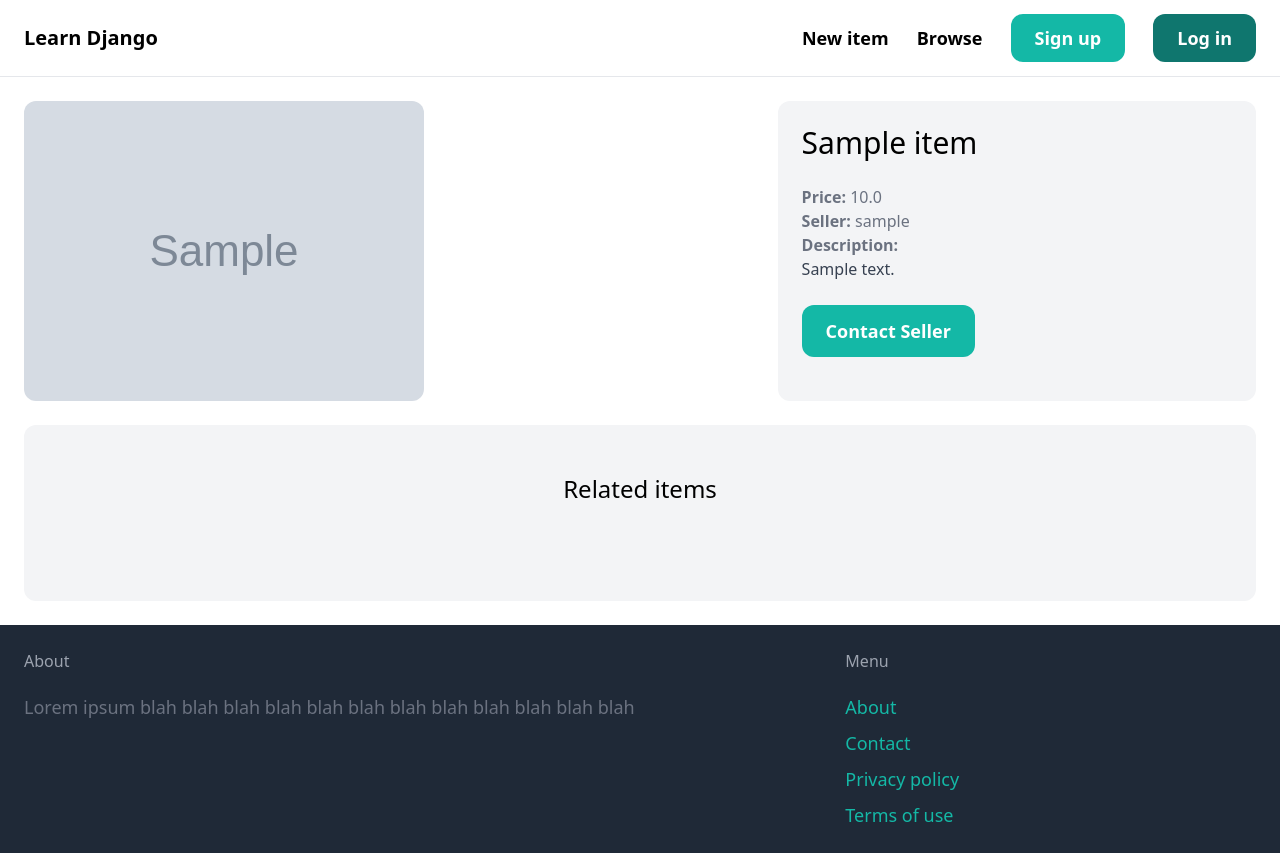
After one commit to sharrief/python-django-freecodecamp, a Django app: page /items/1/ in a window 1280 px wide. The commit adds this page. Run offline with Django 5.2, Linux system fonts and the light colour scheme; tables that the repository leaves empty hold one stand-in row (values such as "Sample post"); grey boxes marked "Sample" are stand-in pictures; some libraries are stand-ins or nearby versions.

Commit message:
Add item detail and start signup form

```diff
--- a/learndjango/core/templates/core/base.html
+++ b/learndjango/core/templates/core/base.html
@@ -13,7 +13,7 @@
         <a href="#" class="text-lg font-semibold hover:text-gray-500">New item</a>
         <a href="#" class="text-lg font-semibold hover:text-gray-500">Browse</a>
 
-        <a href="#" class="px-6 py-3 text-lg font-semibold bg-teal-500 text-white rounded-xl hover:bg-teal-700">Sign up</a>
+        <a href="{% url "core:signup" %}" class="px-6 py-3 text-lg font-semibold bg-teal-500 text-white rounded-xl hover:bg-teal-700">Sign up</a>
         <a href="#" class="px-6 py-3 text-lg font-semibold bg-teal-700 text-white rounded-xl hover:bg-teal-500">Log in </a>
       </div>
     </nav>
@@ -30,7 +30,7 @@
         <h3 class="mb-5 fond-semibold text-gray-400">Menu</h3>
         <ul class="space-y-2">
           <li><a href="#" class="text-lg text-teal-500 hover:text-teal-700">About</a></li>
-          <li><a href="{% url "contact" %}" class="text-lg text-teal-500 hover:text-teal-700">Contact</a></li>
+          <li><a href="{% url "core:contact" %}" class="text-lg text-teal-500 hover:text-teal-700">Contact</a></li>
           <li><a href="#" class="text-lg text-teal-500 hover:text-teal-700">Privacy policy</a></li>
           <li><a href="#" class="text-lg text-teal-500 hover:text-teal-700">Terms of use</a></li>
         </ul>
--- a/learndjango/core/templates/core/index.html
+++ b/learndjango/core/templates/core/index.html
@@ -8,7 +8,7 @@
   <div class="grid grid-cols-3 gap-3">
     {% for item in items %}
       <div>
-        <a href="#">
+        <a href="{% url "item:detail" item.id %}">
           <div>
             <img src="{{ item.image.url }}" class="rounded-t-xl">
           </div>
@@ -29,7 +29,7 @@
         <a href="#">
           <div class="p-6 bg-white rounded-xl">
             <h2 class="text-2xl">{{ category.name }}</h2>
-            <p class="text-gray-500">{{ category.items.count }} Items</p>
+            <p class="text-gray-500">{{ category.items.count }} </p>
           </div>
         </a>
       </div>
--- /dev/null
+++ b/learndjango/core/urls.py
@@ -0,0 +1,11 @@
+from django.urls import path
+
+from . import views
+
+app_name = 'core'
+
+urlpatterns = [
+    path('', views.index, name="index"),
+    path('contact/', views.contact, name="contact"),
+    path('signup/', views.signup, name='signup')
+]
--- /dev/null
+++ b/learndjango/item/templates/item/detail.html
@@ -0,0 +1,43 @@
+{% extends "core/base.html" %}
+
+{% block title %}{{ item.name }}{% endblock title %}
+
+{% block content %}
+<div class="grid grid-cols-5 gap-6">
+  <div class="col-span-3">
+    <img src="{{ item.image.url }}" class="rounded-xl"/>
+  </div>
+  <div class="col-span-2 p-6 bg-gray-100 rounded-xl">
+    <h1 class="mb-6 text-3xl">{{ item.name }}</h1>
+    <p class="text-gray-500"><strong>Price: </strong> {{item.price}}</p>
+    <p class="text-gray-500"><strong>Seller: </strong> {{item.created_by.username}}</p>
+    {% if item.description %}
+      <p class="text-gray-700"><strong class="text-gray-500">Description: </strong>
+        <br>
+        {{item.description}}
+      </p>
+    {% endif %}
+    <a href="#" class="inline-block mt-6 px-6 py-3 text-lg font-semibold bg-teal-500 text-white rounded-xl hover:bg-teal-700">
+      Contact Seller
+    </a>
+  </div>
+</div>
+<div class="mt-6 px-6 py-12 bg-gray-100 rounded-xl">
+  <h3 class="mb-12 text-2xl text-center">Related items</h3>
+  <div class="grid grid-cols-3 gap-3">
+    {% for item in related_items %}
+      <div>
+        <a href="{% url "item:detail" item.id %}">
+          <div>
+            <img src="{{ item.image.url }}" class="rounded-t-xl">
+          </div>
+          <div class="p-6 bg-white rounded-b-xl">
+            <h2 class="text-2xl">{{ item.name }}</h2>
+            <p class="text-gray-500">Price: {{ item.price }}</p>
+          </div>
+        </a>
+      </div>
+    {% endfor %}
+  </div>
+</div>
+{% endblock content %}
--- /dev/null
+++ b/learndjango/item/urls.py
@@ -0,0 +1,8 @@
+from django.urls import path
+from . import views
+
+app_name = "item"
+
+urlpatterns = [
+    path('<int:pk>/', views.detail, name="detail")
+]
--- a/learndjango/item/views.py
+++ b/learndjango/item/views.py
@@ -1,3 +1,12 @@
-from django.shortcuts import render
+from django.shortcuts import render, get_object_or_404
+from .models import Item
 
 # Create your views here.
+def detail(request, pk):
+  item = get_object_or_404(Item, pk=pk)
+
+  related_items = Item.objects.filter(category=item.category, is_sold=False).exclude(pk=pk)[0:3]
+  return render(request, 'item/detail.html', {
+    'item': item,
+    'related_items': related_items,
+  })
--- a/learndjango/learndjango/urls.py
+++ b/learndjango/learndjango/urls.py
@@ -18,12 +18,10 @@ Including another URLconf
 from django.conf import settings
 from django.conf.urls.static import static
 from django.contrib import admin
-from django.urls import path
-
-from core.views import index, contact
+from django.urls import path, include
 
 urlpatterns = [
-    path('', index, name='index'),
-    path('contact/', contact, name='contact'),
+    path('', include('core.urls')),
+    path('items/', include('item.urls')),
     path("admin/", admin.site.urls),
 ] + static(settings.MEDIA_URL, document_root=settings.MEDIA_ROOT)
```
Also changed, not shown: learndjango/core/forms.py (added, +8 -0 lines), learndjango/core/templates/core/signup.html (added, +9 -0 lines), learndjango/core/views.py (+8 -0 lines).
